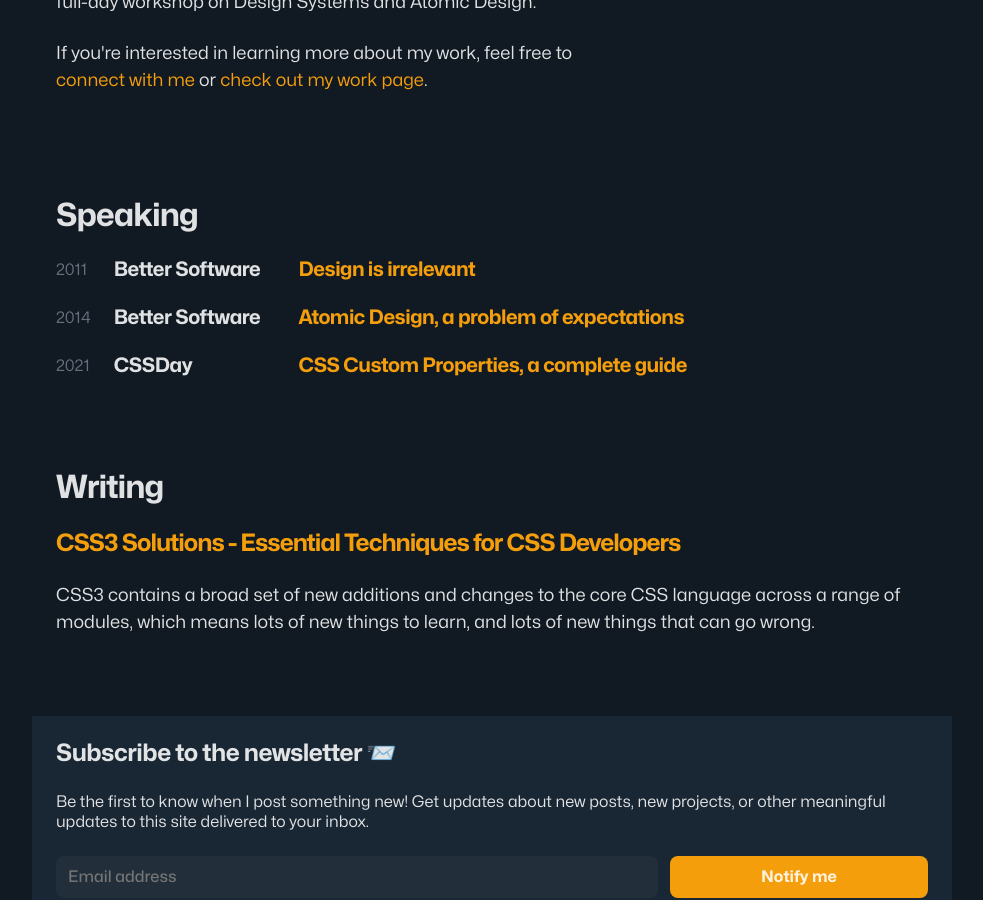
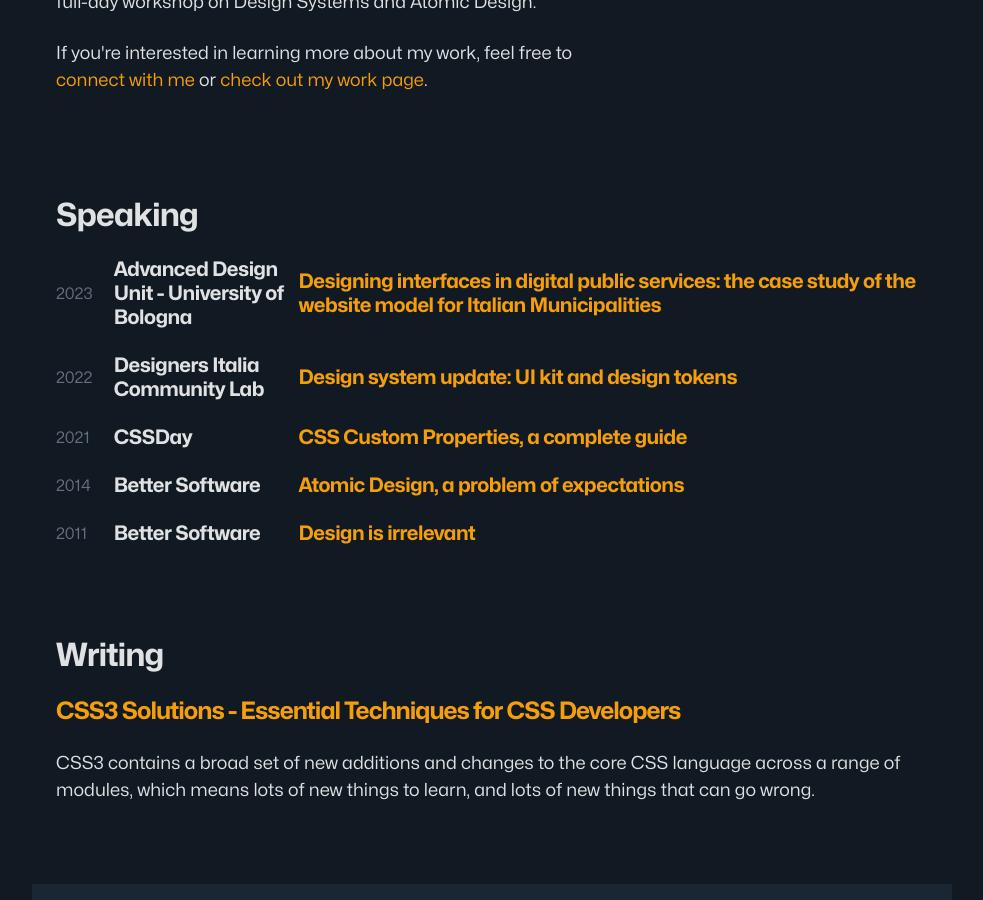
Before and after one commit to zetareticoli/fi, a Jekyll site: the page built from about.html, in a window 1280 px wide and 900 px high, scrolled down 1076 px. Shown: the whole window, without its empty margins (148-1131 px from the left). Built offline with Jekyll 4.4.1, drawn with Linux system fonts in a browser that asks for light colours.

Commit message:
Updated talks

```diff
--- a/_data/talks.yml
+++ b/_data/talks.yml
@@ -1,12 +1,20 @@
+- title: "Designing interfaces in digital public services: the case study of the website model for Italian Municipalities"
+  year: 2023
+  conf: Advanced Design Unit - University of Bologna
+  url: https://www.linkedin.com/posts/advanced-design-unit-unibo_design-talk-scarpellini-improtazannoni-activity-7046814672083140611-uK-H?utm_source=share&utm_medium=member_desktop
+- title: "Design system update: UI kit and design tokens"
+  year: 2022
+  conf: Designers Italia Community Lab
+  url: https://www.youtube.com/watch?v=1UKjfSyox-k
+- title: CSS Custom Properties, a complete guide
+  year: 2021
+  conf: CSSDay
+  url: https://slides.com/francescoimprota/css-custom-properties
+- title: Atomic Design, a problem of expectations
+  year: 2014
+  conf: Better Software
+  url: https://www.slideshare.net/zetareticoli/atomic-design-a-problem-of-expectations
 - title: Design is irrelevant
   year: 2011
   conf: Better Software
   url: https://www.slideshare.net/zetareticoli/design-is-irrelevant
-- title: Atomic Design, a problem of expectations
-  year: 2014
-  conf: Better Software
-  url: https://www.slideshare.net/zetareticoli/atomic-design-a-problem-of-expectations
-- title: CSS Custom Properties, a complete guide
-  year: 2021
-  conf: CSSDay
-  url: https://slides.com/francescoimprota/css-custom-properties
```
